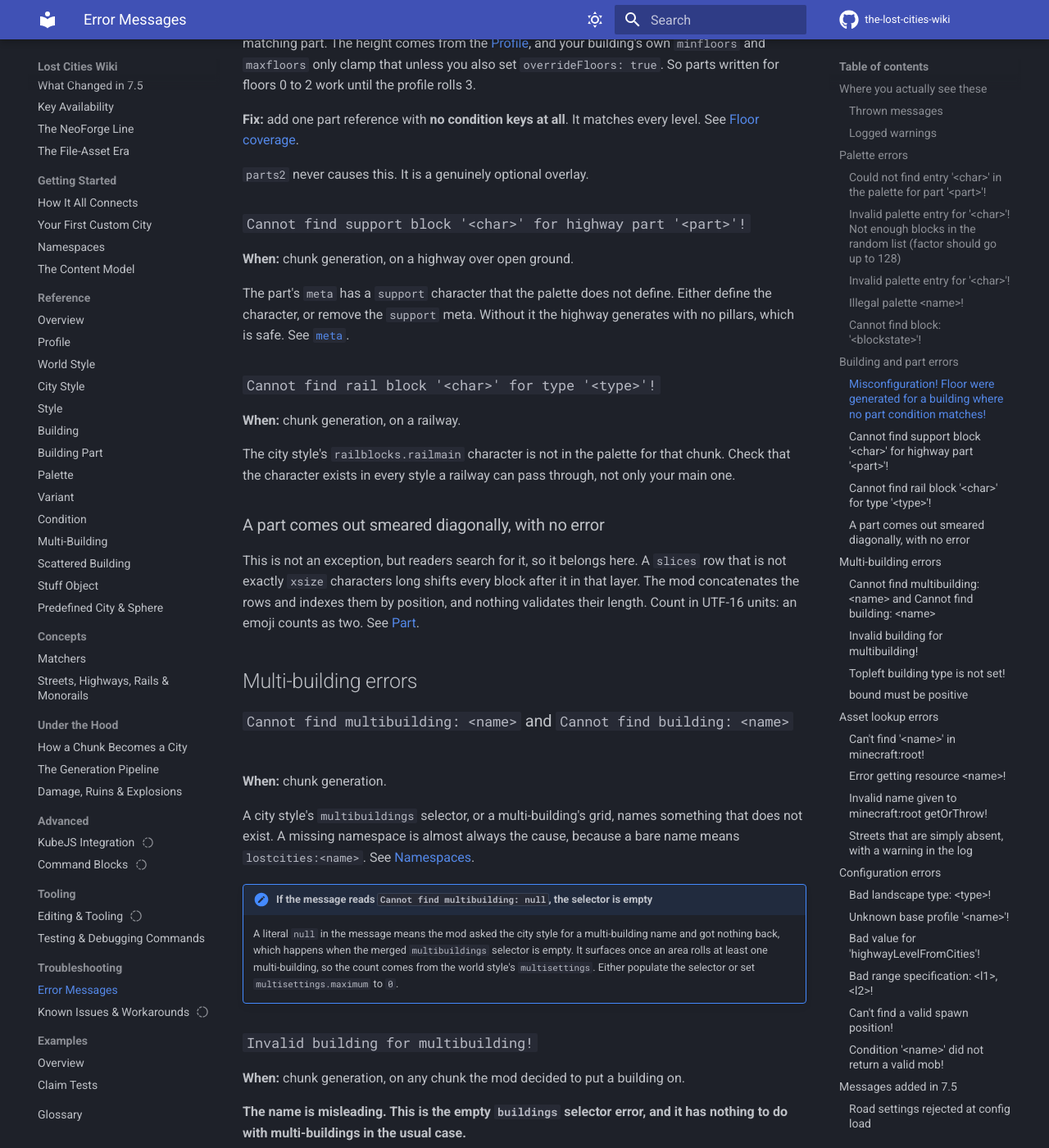
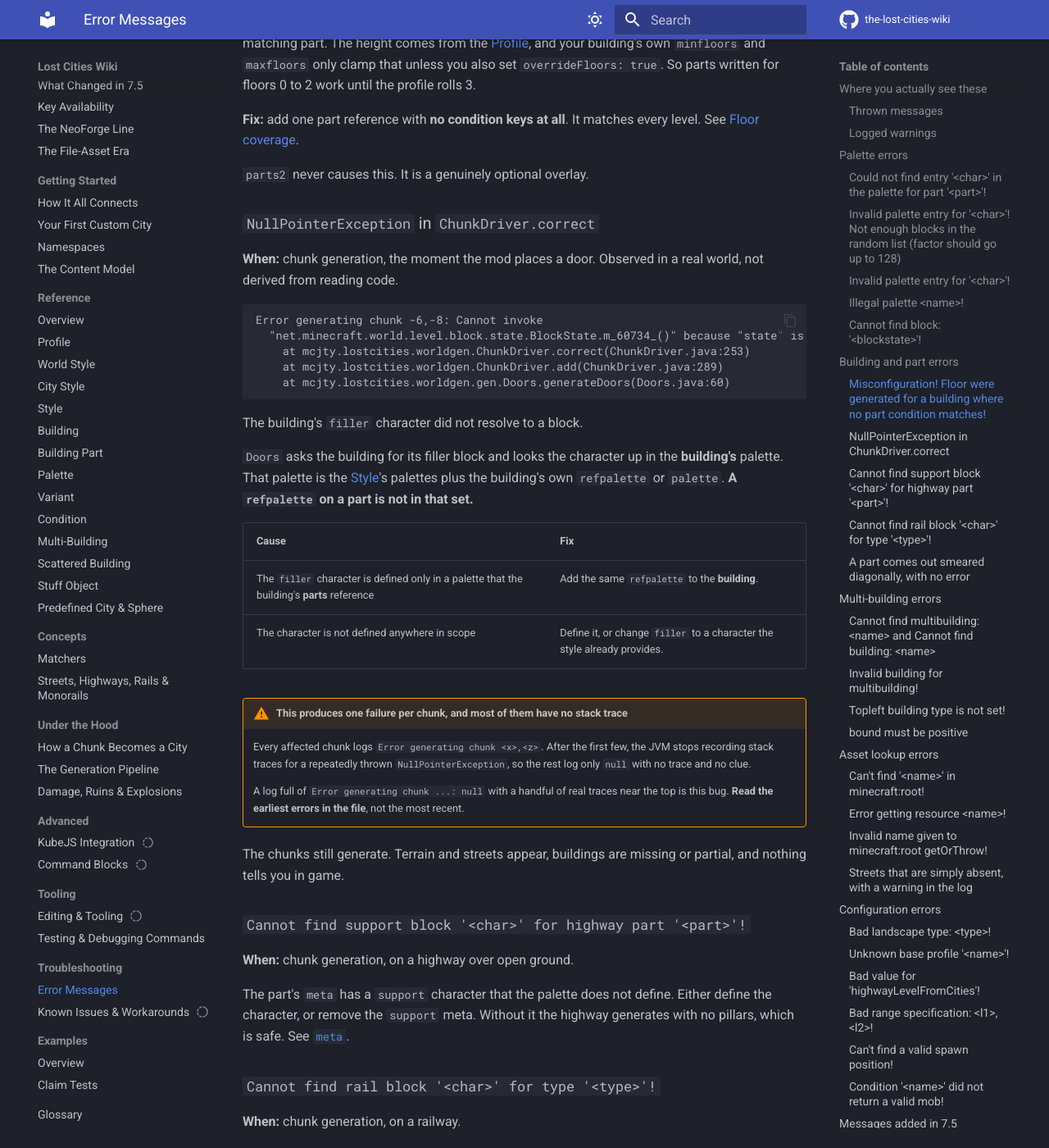
Before and after one commit to RinkyDinkyNooble/the-lost-cities-wiki, an MkDocs documentation site: the page built from docs/troubleshooting/errors.md, in a window 1280 px wide and 1400 px high, scrolled down 3380 px. Shown: the whole window at 82% size. Built offline with MkDocs 1.6.1 and Material for MkDocs 9.7.7, drawn with Linux system fonts in a browser that asks for light colours; comment, search, counter and statistics services are not loaded.

Commit message:
Correct where filler and rubble resolve, found by running the game
590 chunks failed to generate on the first real test. All the same fault:
NullPointerException in ChunkDriver.correct, reached from
Doors.generateDoors, because the building's filler character resolved to
nothing.

building.md said filler resolves against "the same merged palette the
building's parts use". It does not. Doors asks the building for its
filler block and looks the character up in the building's compiled
palette, which is the style's palettes plus the building's own
refpalette or palette. A refpalette on a part is not in that set.

The wiki's own tutorial example had the bug: tower.json declared
filler "δ" while only its parts referenced the palette defining it.
Anyone following the tutorial exactly would have hit this.

Fixed the claim, the tutorial example and its page, added the error to
the index with the note that the JVM stops recording traces for a
repeated NPE so most of the 590 lines say only "null", and added a
validator check that fires when a building's filler or rubble character
is defined only in a palette the building does not reference.

This is the first wiki error found by running rather than by reading.

Co-Authored-By: Claude Opus 5 <noreply@anthropic.com>

````diff
--- a/docs/examples/first-city/data/mycity/lostcities/buildings/tower.json
+++ b/docs/examples/first-city/data/mycity/lostcities/buildings/tower.json
@@ -1,6 +1,7 @@
 {
   "filler": "δ",
   "rubble": "δ",
+  "refpalette": "mycity:tower",
   "parts": [
     {
       "part": "mycity:tower_top",
--- a/docs/examples/wiki-test/data/wikitest/lostcities/buildings/clamped.json
+++ b/docs/examples/wiki-test/data/wikitest/lostcities/buildings/clamped.json
@@ -1,6 +1,7 @@
 {
   "filler": "P",
   "rubble": "P",
+  "refpalette": "wikitest:test",
   "minfloors": 6,
   "maxfloors": 6,
   "parts": [
--- a/docs/examples/wiki-test/data/wikitest/lostcities/buildings/mb_blue.json
+++ b/docs/examples/wiki-test/data/wikitest/lostcities/buildings/mb_blue.json
@@ -1,6 +1,7 @@
 {
   "filler": "L",
   "rubble": "L",
+  "refpalette": "wikitest:test",
   "parts": [
     {
       "part": "wikitest:mb_blue"
--- a/docs/examples/wiki-test/data/wikitest/lostcities/buildings/mb_green.json
+++ b/docs/examples/wiki-test/data/wikitest/lostcities/buildings/mb_green.json
@@ -1,6 +1,7 @@
 {
   "filler": "G",
   "rubble": "G",
+  "refpalette": "wikitest:test",
   "parts": [
     {
       "part": "wikitest:mb_green"
--- a/docs/examples/wiki-test/data/wikitest/lostcities/buildings/mb_red.json
+++ b/docs/examples/wiki-test/data/wikitest/lostcities/buildings/mb_red.json
@@ -1,6 +1,7 @@
 {
   "filler": "R",
   "rubble": "R",
+  "refpalette": "wikitest:test",
   "parts": [
     {
       "part": "wikitest:mb_red"
--- a/docs/examples/wiki-test/data/wikitest/lostcities/buildings/mb_yellow.json
+++ b/docs/examples/wiki-test/data/wikitest/lostcities/buildings/mb_yellow.json
@@ -1,6 +1,7 @@
 {
   "filler": "Y",
   "rubble": "Y",
+  "refpalette": "wikitest:test",
   "parts": [
     {
       "part": "wikitest:mb_yellow"
--- a/docs/examples/wiki-test/data/wikitest/lostcities/buildings/overridden.json
+++ b/docs/examples/wiki-test/data/wikitest/lostcities/buildings/overridden.json
@@ -1,6 +1,7 @@
 {
   "filler": "N",
   "rubble": "N",
+  "refpalette": "wikitest:test",
   "minfloors": 6,
   "maxfloors": 6,
   "parts": [
--- a/docs/examples/wiki-test/data/wikitest/lostcities/buildings/palette_probe.json
+++ b/docs/examples/wiki-test/data/wikitest/lostcities/buildings/palette_probe.json
@@ -1,6 +1,7 @@
 {
   "filler": "M",
   "rubble": "M",
+  "refpalette": "wikitest:test",
   "parts": [
     {
       "part": "wikitest:palette_probe"
--- a/docs/troubleshooting/errors.md
+++ b/docs/troubleshooting/errors.md
@@ -101,6 +101,34 @@ The rule is **coverage**, not declaring bounds. Every index from `-cellars` to `
 **Fix:** add one part reference with **no condition keys at all**. It matches every level. See [Floor coverage](../reference/building.md#floor-coverage-the-most-common-crash).
 
 `parts2` never causes this. It is a genuinely optional overlay.
+
+### `NullPointerException` in `ChunkDriver.correct`
+
+**When:** chunk generation, the moment the mod places a door. Observed in a real world, not derived from reading code.
+
+```
+Error generating chunk -6,-8: Cannot invoke
+  "net.minecraft.world.level.block.state.BlockState.m_60734_()" because "state" is null
+    at mcjty.lostcities.worldgen.ChunkDriver.correct(ChunkDriver.java:253)
+    at mcjty.lostcities.worldgen.ChunkDriver.add(ChunkDriver.java:289)
+    at mcjty.lostcities.worldgen.gen.Doors.generateDoors(Doors.java:60)
+```
+
+The building's `filler` character did not resolve to a block.
+
+`Doors` asks the building for its filler block and looks the character up in the **building's** palette. That palette is the [Style](../reference/style.md)'s palettes plus the building's own `refpalette` or `palette`. **A `refpalette` on a part is not in that set.**
+
+| Cause | Fix |
+|---|---|
+| The `filler` character is defined only in a palette that the building's **parts** reference | Add the same `refpalette` to the **building**. |
+| The character is not defined anywhere in scope | Define it, or change `filler` to a character the style already provides. |
+
+!!! warning "This produces one failure per chunk, and most of them have no stack trace"
+    Every affected chunk logs `Error generating chunk <x>,<z>`. After the first few, the JVM stops recording stack traces for a repeatedly thrown `NullPointerException`, so the rest log only `null` with no trace and no clue.
+
+    A log full of `Error generating chunk ...: null` with a handful of real traces near the top is this bug. **Read the earliest errors in the file**, not the most recent.
+
+The chunks still generate. Terrain and streets appear, buildings are missing or partial, and nothing tells you in game.
 
 ### `Cannot find support block '<char>' for highway part '<part>'!`
 
````
Also changed, not shown: docs/examples/validate.py (+54 -0 lines), docs/getting-started/first-city.md (+9 -0 lines), docs/reference/building.md (+12 -2 lines).
